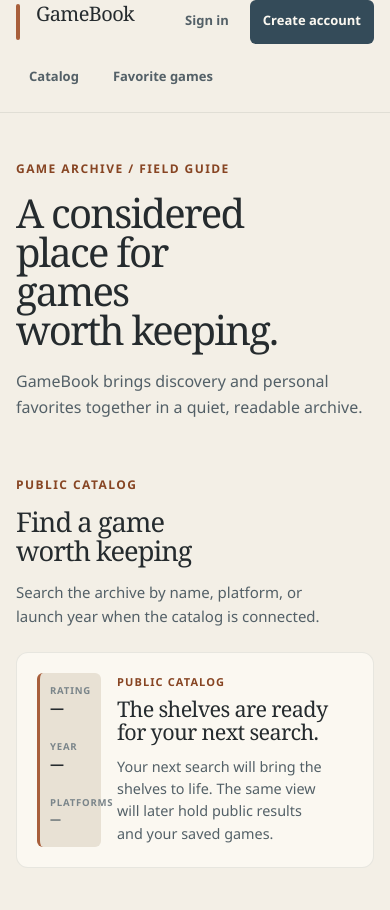
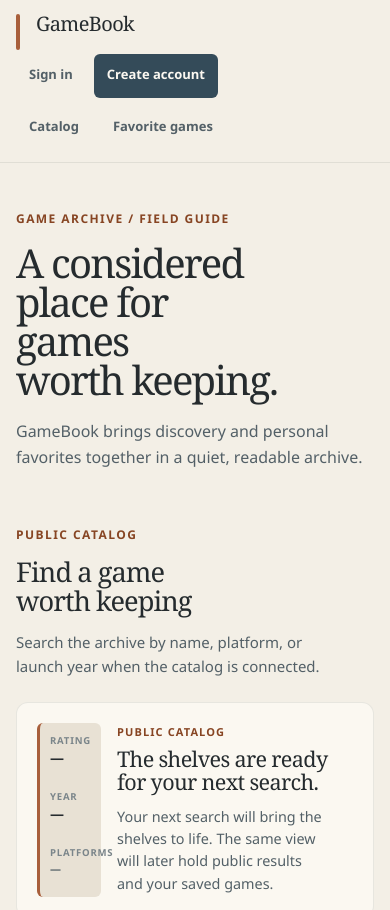
Before and after one commit to CarlosSV923/GameBook.Frontend, a Next.js app: page / in a window 390 px wide. Shown: the top 910 px of the page. Built offline with nearby package versions, Linux system fonts and the light colour scheme.

Commit message:
test(frontend): verify responsive visual baseline

```diff
--- a/src/app/globals.css
+++ b/src/app/globals.css
@@ -64,6 +64,11 @@ body {
 a {
   color: inherit;
   text-decoration: none;
+}
+
+a:focus-visible {
+  outline: 3px solid var(--focus-ring);
+  outline-offset: 3px;
 }
 
 button {
@@ -482,10 +487,11 @@ h2 {
 
 @media (max-width: 720px) {
   .catalog-navbar__inner {
-    grid-template-columns: 1fr auto;
-    gap: 12px;
+    grid-template-columns: 1fr;
+    gap: 4px;
     width: min(100% - 32px, 560px);
-    min-height: 68px;
+    min-height: 0;
+    padding: 14px 0 12px;
   }
 
   .catalog-brand__tagline {
@@ -493,14 +499,16 @@ h2 {
   }
 
   .catalog-navbar__links {
-    grid-column: 1 / -1;
-    grid-row: 2;
+    grid-column: 1;
+    grid-row: 3;
     justify-content: flex-start;
-    padding-bottom: 12px;
+    padding-top: 4px;
   }
 
   .account-links {
-    justify-content: flex-end;
+    grid-column: 1;
+    grid-row: 2;
+    justify-content: flex-start;
   }
 
   .home-shell {
```
Also changed, not shown: 1 other file (tests, documents, lock files or other folders).
